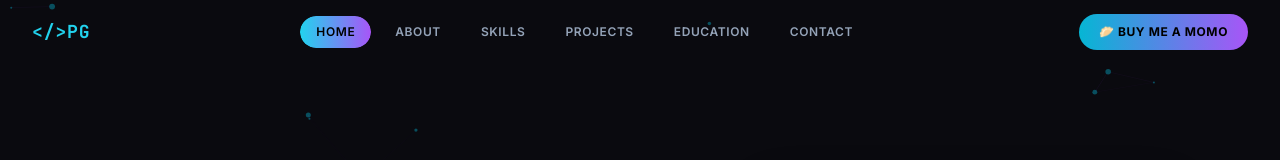
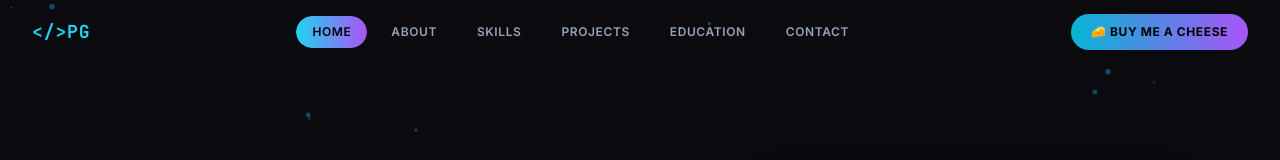
Before and after one commit to prasiddhagautam/portfolio-website, a React (Vite) app: page / in a window 1280 px wide. Shown: the top 160 px of the page. Built offline with nearby package versions, Linux system fonts and the light colour scheme.

Commit message:
tip page setup

```diff
--- a/src/components/QuantumHeader.jsx
+++ b/src/components/QuantumHeader.jsx
@@ -121,13 +121,13 @@ const QuantumHeader = ({ visible = true }) => {
               transition={{ delay: 0.8, duration: 0.5 }}
               whileHover={{ scale: 1.05 }}
               whileTap={{ scale: 0.95 }}
-              href="https://buymemomo.com/Prish"
+              href="https://kamauchanepali.com/tip/prish_op/"
               target="_blank"
               rel="noopener noreferrer"
               className="relative bg-gradient-to-r from-cyan-500 to-purple-500 text-black px-5 py-2.5 rounded-full font-bold text-xs uppercase tracking-wider transition-all duration-200 hover:shadow-[0_0_15px_rgba(6,182,212,0.4)] group overflow-hidden flex items-center"
             >
               <span className="relative z-10 flex items-center gap-1">
-                🥟 Buy me a momo
+                🧀 Buy me a cheese
               </span>
             </motion.a>
           </div>
```
